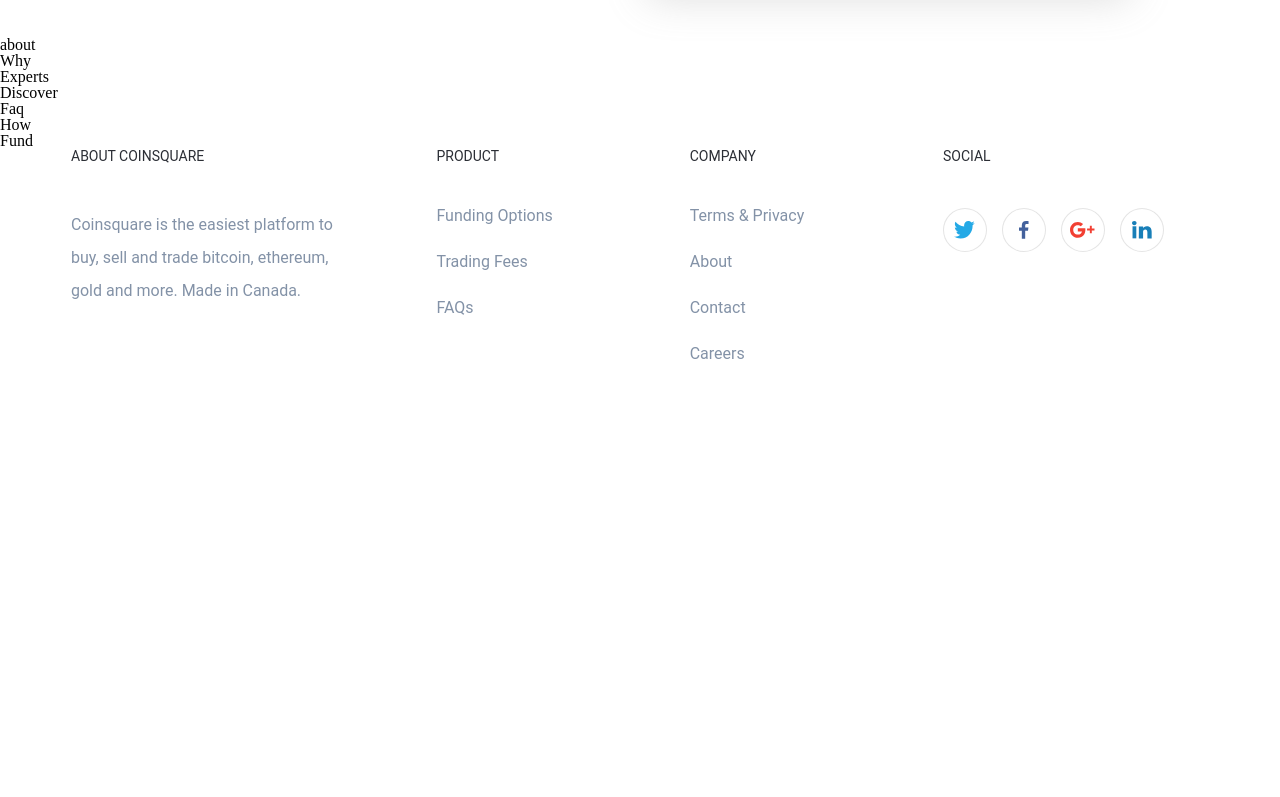
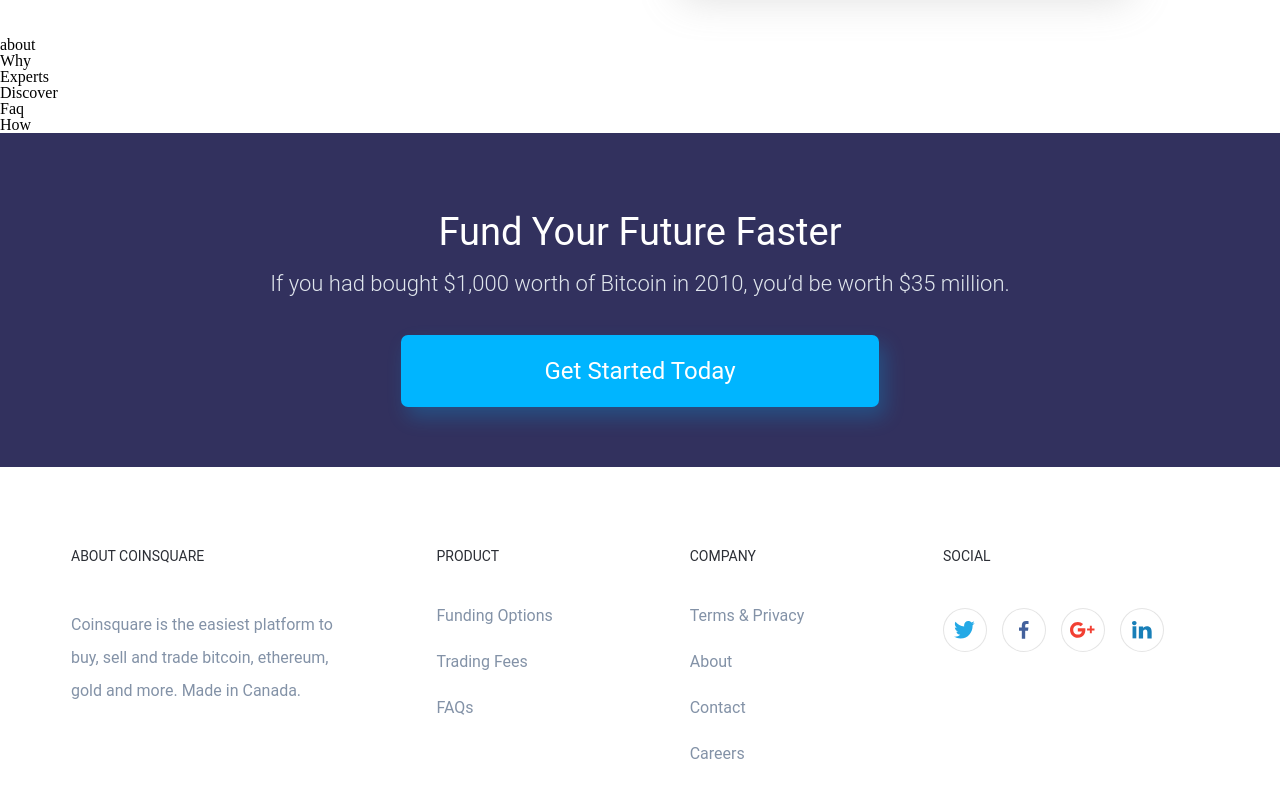
Before and after one commit to no0dly/bitlp, a React (Create React App) app: page / in a window 1280 px wide. Shown: the part 937-1734 px from the top of the page. Before the commit the page ends 1329 px from the top, so only its background shows below. Built offline with nearby package versions, Linux system fonts and the light colour scheme; the HTML template or start-up script is replaced by a standard one.

Commit message:
fund section

```diff
--- a/src/components/footer/Footer.jsx
+++ b/src/components/footer/Footer.jsx
@@ -120,7 +120,7 @@
   display: flex;
   margin: 0 auto;
   justify-content: center;
-  padding: 0 20px;
+  padding: 82px 20px 20px;
 `
 
 const Column = styled.div`
@@ -160,6 +160,10 @@
   text-decoration: none;
   margin-bottom: 30px;
   display: block;
+  transition: 0.3s;
+  &:hover {
+    color: #2B2E35;
+  }
 `
 
 const ShareList = styled.ul`
--- a/src/components/form/Form.jsx
+++ b/src/components/form/Form.jsx
@@ -39,7 +39,7 @@
 `
 
 const FormWrap = styled.div`
-  max-width: 530px;
+  max-width: 460px;
   background: #fff;
   border-radius: 8px;
   padding-top: 55px;
--- a/src/components/fund/Fund.jsx
+++ b/src/components/fund/Fund.jsx
@@ -3,10 +3,72 @@
 
 const Fund = (props) => {
   return (
-    <div>
-      Fund
-    </div>
+    <Wrap>
+      <Title>
+        <TitleText>
+          Fund Your Future Faster
+        </TitleText>
+      </Title>
+      <SubTitle>
+        <SubTitleText>
+          If you had bought $1,000 worth of Bitcoin in 2010, you’d be worth $35 million.
+        </SubTitleText>
+      </SubTitle>
+      <LinkWrap>
+        <Link href="#">
+          Get Started Today
+        </Link>
+      </LinkWrap>
+    </Wrap>
   )
 }
 
+const Wrap = styled.div`
+  padding: 80px 30px 30px;
+  background: #32315E;
+  text-align: center;
+`
+
+const Title = styled.div`
+  margin-bottom: 22px;
+`
+
+const TitleText = styled.div`
+  color: #fff;
+  font-size: 2.375rem;
+  font-family: Roboto;
+`
+
+const SubTitle = styled.div`
+  margin-bottom: 40px;
+`
+
+const SubTitleText = styled.div`
+  color: #E0E6ED;
+  font-size: 1.375rem;
+  font-family: Roboto;
+  font-weight: 300;
+`
+
+const LinkWrap = styled.div`
+  margin-bottom: 30px;
+`
+
+const Link = styled.a`
+  text-decoration: none;
+  display: inline-block;
+  padding: 24px 144px;
+  background: #00B5FF;
+  color: #fff;
+  box-shadow: 6px 10px 20px rgba(0, 181, 255, 0.234885);
+  border-radius: 7px;
+  transition: 0.3s;
+  font-size: 1.5rem;
+  font-family: Roboto;
+  &:hover {
+    color: #00B5FF;
+    background: #fff;
+  }
+`
+
 export default Fund
```
